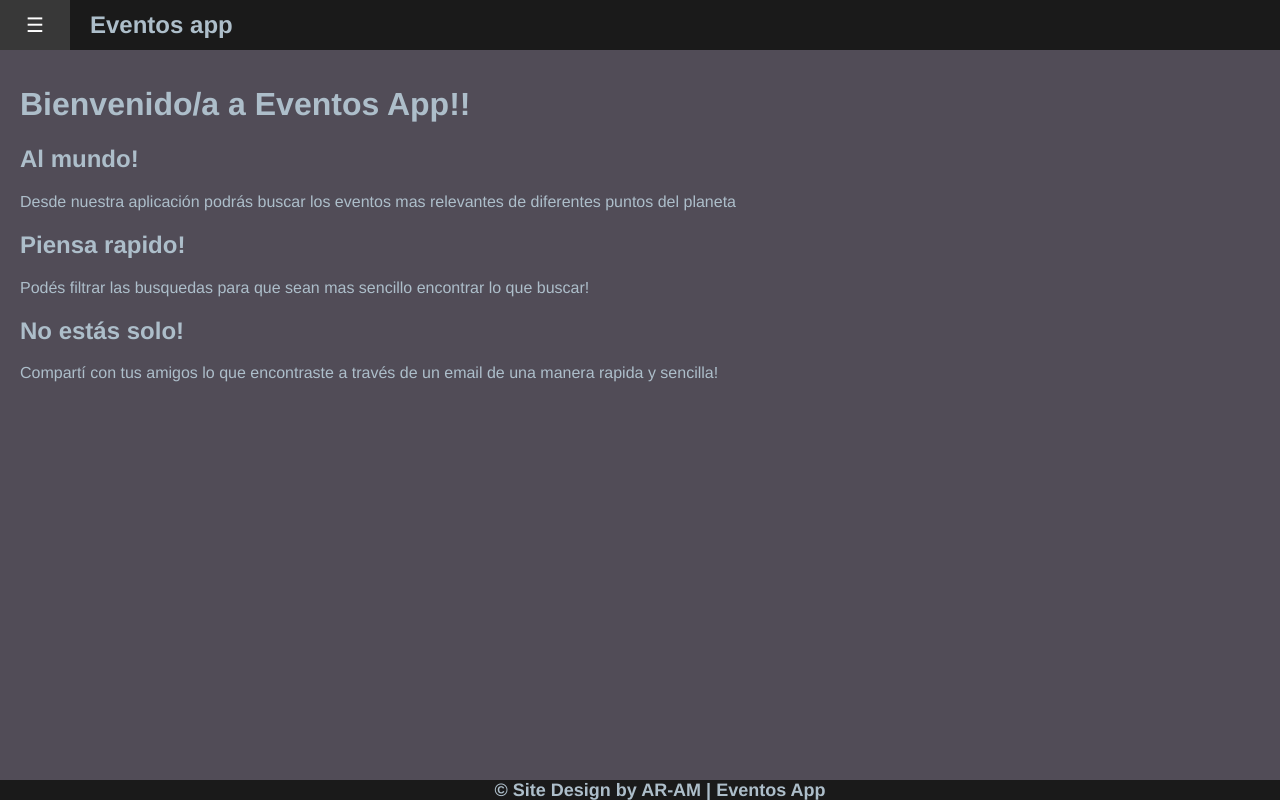
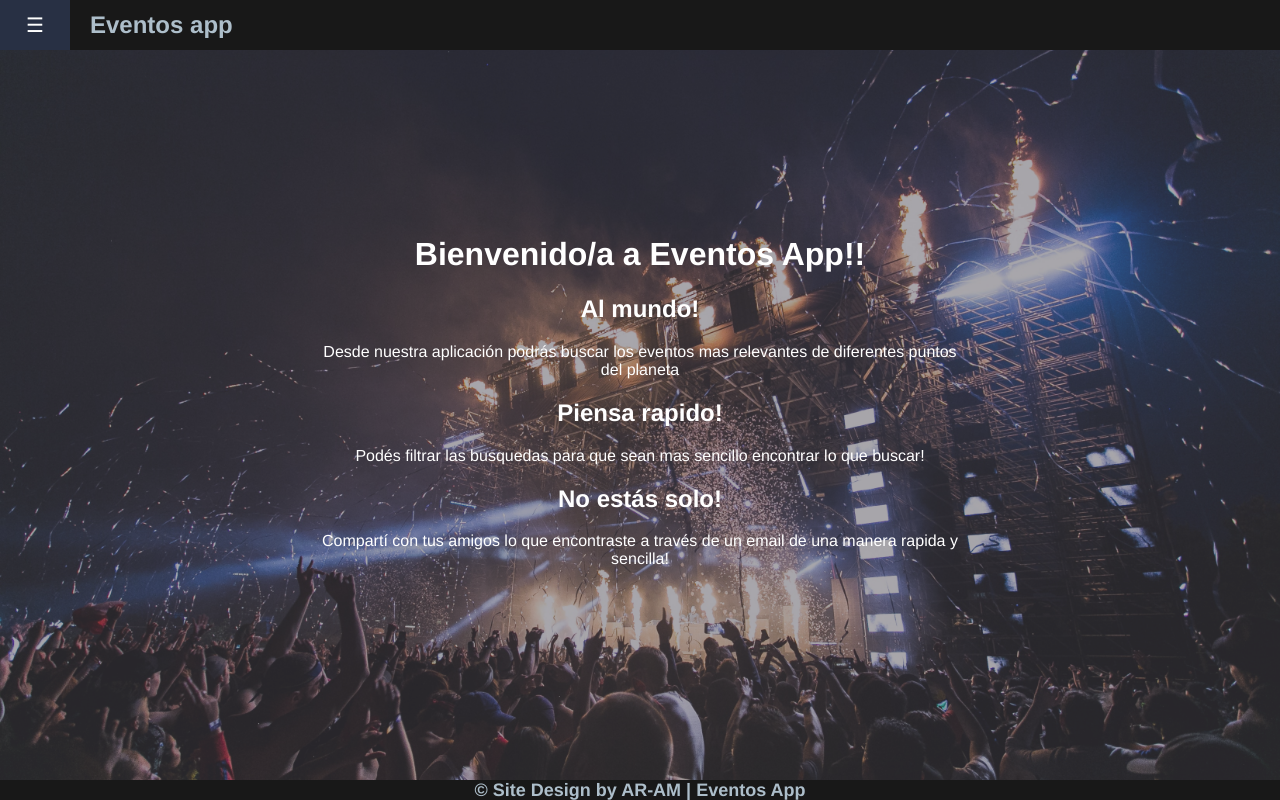
Before and after one commit to mendezalejandro/eventos, a plain HTML site: page index.html in a window 1280 px wide. Drawn offline with nearby package versions, Linux system fonts and the light colour scheme.

Commit message:
Mejoras graficas

```diff
--- a/css/events.css
+++ b/css/events.css
@@ -26,7 +26,7 @@ main.css:
     margin-bottom: 5px;
     padding-top: 5px;
     padding-bottom: 5px;
-    background-color: var(--colorSecundario);
+    background-color: var(--colorPrimario);
   }
   .filterLabel {
     display: flex;
--- a/css/global.css
+++ b/css/global.css
@@ -3,9 +3,9 @@ global.css:
     -Contiene las clases que se utilizan en todas las paginas
 */
 :root {
-  --colorPrimario: #1a1a1a;
-  --colorSecundario: #383838;
-  --colorTerciario: #9c9c9c;
+  --colorPrimario: #181818;
+  --colorSecundario: #283044;
+  --colorTerciario: #b9b9b9;
 }
 
 html {
--- a/css/history.css
+++ b/css/history.css
@@ -28,7 +28,7 @@ main.css:
     margin-bottom: 5px;
     padding-top: 5px;
     padding-bottom: 5px;
-    background-color: var(--colorSecundario);
+    background-color: var(--colorPrimario);
   }
   .pageInfoContainer h3 {
     padding-left: 20px;
--- a/css/home.css
+++ b/css/home.css
@@ -1,17 +1,22 @@
-/* body{
-    background-image: url("../img/portada.jpg");
-    background-repeat: no-repeat;
-    background-attachment: fixed;
-    background-position: center;
-    opacity: 0.1;
-} */
-.content{
-    position: fixed;
-    z-index: -1;
-    margin-top: 50px;
-    padding-top: 15px;
+
+.bg-image {
+  margin-top: 50px;
+  background-image: url("../img/portada.jpg");
+  background-color: #cccccc;
+  height: 100%;
+  background-position: center;
+  background-repeat: no-repeat;
+  background-size: cover;
+  position: relative;
+  opacity: 0.5;
+  z-index: -1;
 }
-h1, h2, p{
-
-    padding-left: 20px;
+.bg-text {
+  text-align: center;
+  position: fixed;
+  top: 50%;
+  left: 50%;
+  transform: translate(-50%, -50%);
+  color: white;
+  z-index: -1;
 }
--- a/index.html
+++ b/index.html
@@ -40,8 +40,10 @@
         </ul>
       </header>
     </div>
-    <div class="animate__animated animate__fadeIn content">
+    <div class="bg-image">
 
+      </div>
+      <div class="bg-text">
         <h1>Bienvenido/a a Eventos App!!</h1>
         <h2>Al mundo!</h2>
         <p>
@@ -59,6 +61,8 @@
           manera rapida y sencilla!
         </p>
       </div>
+        </div>
+
   </body>
 
   <!-- footer -->
```
Lines whose indentation alone changed are shown as unchanged.
